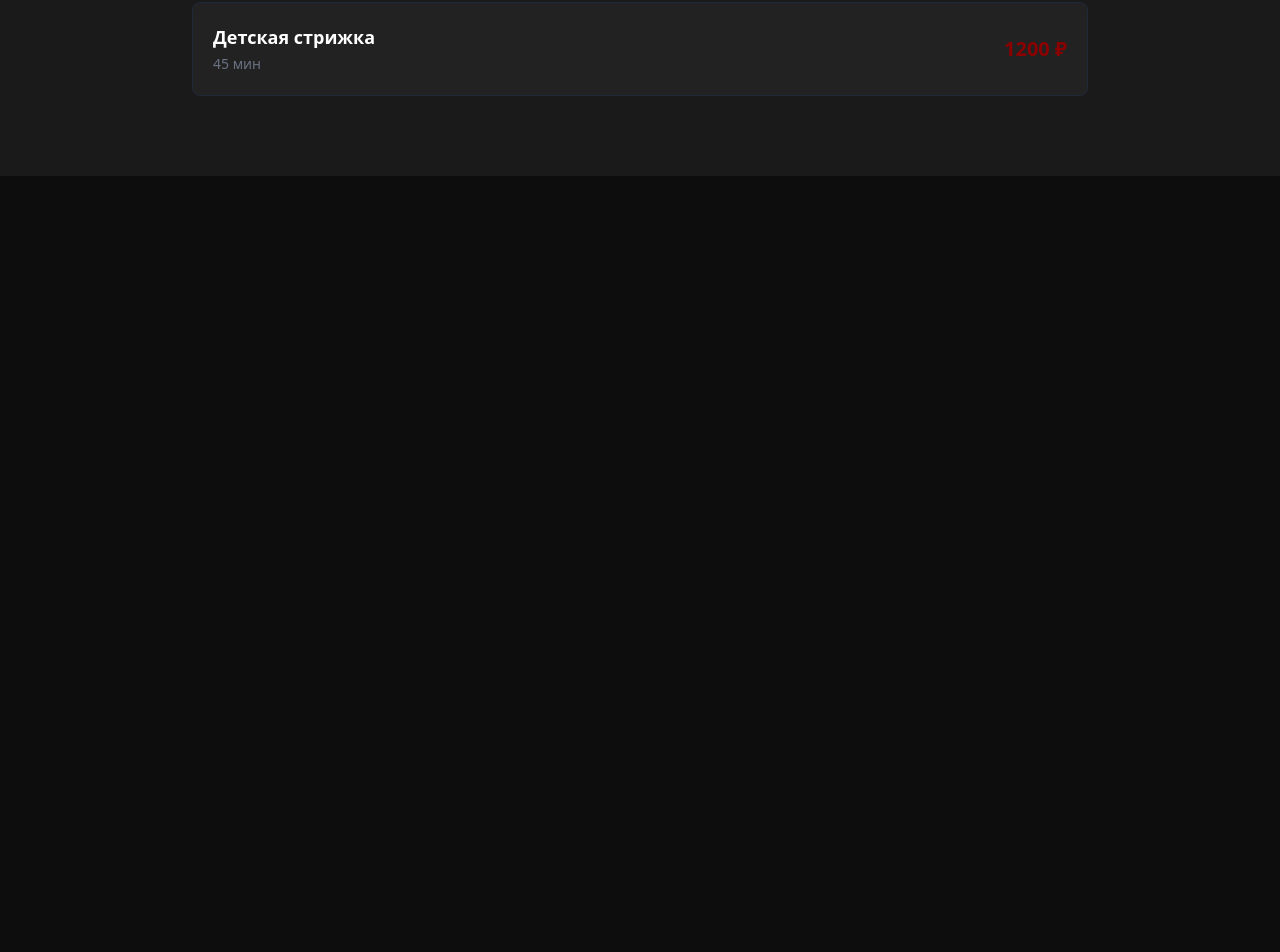
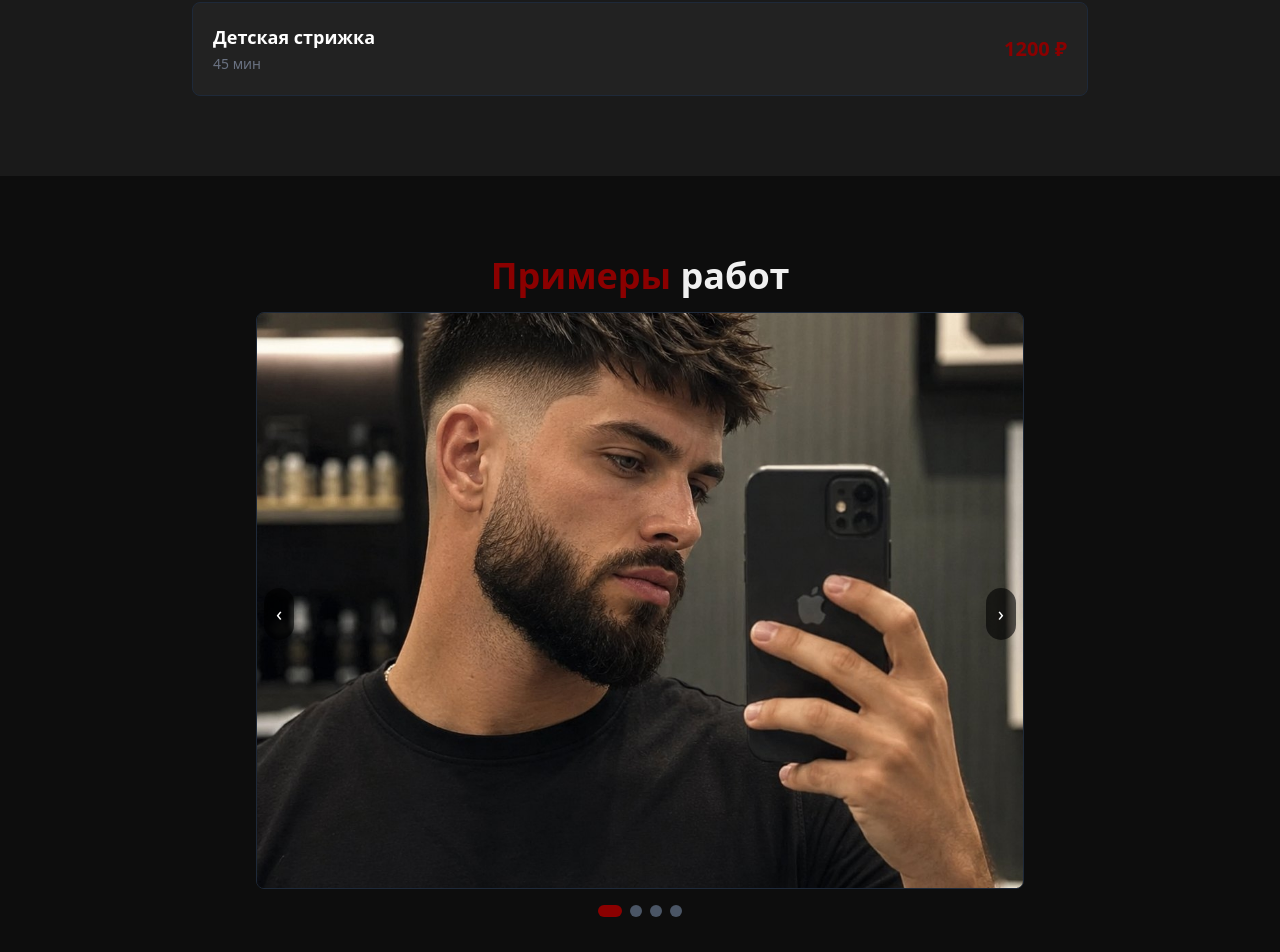
Before and after one commit to Max-IT04/valmoney_barbershop, a Next.js app: page / in a window 1280 px wide. Shown: the part 1336-2288 px from the top of the page. Before the commit the page ends 1512 px from the top, so only its background shows below. Built offline with nearby package versions, Linux system fonts and the light colour scheme.

Commit message:
добавлена секция Примеры работ

```diff
--- a/app/page.tsx
+++ b/app/page.tsx
@@ -1,4 +1,5 @@
 import Hero from "@/components/sections/Hero";
+import Portfolio from "@/components/sections/Portfolio";
 import Services from "@/components/sections/Services";
 
 export default function Home() {
@@ -6,6 +7,7 @@ export default function Home() {
     <main className="flex-1">
       <Hero />
       <Services />
+      <Portfolio />
     </main>
   );
 }
--- a/components/sections/Portfolio.tsx
+++ b/components/sections/Portfolio.tsx
@@ -7,6 +7,75 @@ export default function Portfolio() {
   const [current, setCurrent] = useState(0);
 
   const slides = [
+    { src: "/portfolio/1.jpg", alt: "Работа 1"},
+    { src: "/portfolio/1.jpg", alt: "Работа 1"},
+    { src: "/portfolio/1.jpg", alt: "Работа 1"},
+    { src: "/portfolio/1.jpg", alt: "Работа 1"},
+  ];
 
-  ]
+  const nextSlide = () => {
+    setCurrent((prev) => (prev + 1) % slides.length);
+  };
+
+  const prevSlide = () => {
+    setCurrent((prev) => (prev - 1 + slides.length) % slides.length);
+  }
+
+  return (
+  <section className="py-20 px-4 md:px-8 lg:px-16 bg-[#0d0d0d]">
+      <div className="max-w-3xl mx-auto">
+        <h2 className="text-3xl md:text-4xl font-bold text-center mb-4">
+          <span className="text-[#8B0000]">Примеры</span> работ
+        </h2>
+
+        <div className="relative">
+          {/* Слайдер */}
+          <div className="overflow-hidden rounded-lg border border-gray-800">
+            <div
+              className="flex transition-transform duration-500 ease-in-out"
+              style={{ transform: `translateX(-${current * 100}%)` }}
+            >
+              {slides.map((slide, idx) => (
+                <div key={idx} className="min-w-full aspect-[4/3] bg-[#1a1a1a] relative">
+                  <Image
+                    src={slide.src}
+                    alt={slide.alt}
+                    fill
+                    className="object-cover"
+                  />
+                </div>
+              ))}
+            </div>
+          </div>
+
+          {/* Кнопки */}
+          <button
+            onClick={prevSlide}
+            className="absolute left-2 top-1/2 -translate-y-1/2 bg-black/60 text-white p-3 rounded-full hover:bg-black/80 transition-all text-xl"
+          >
+            ‹
+          </button>
+          <button
+            onClick={nextSlide}
+            className="absolute right-2 top-1/2 -translate-y-1/2 bg-black/60 text-white p-3 rounded-full hover:bg-black/80 transition-all text-xl"
+          >
+            ›
+          </button>
+
+          {/* Индикаторы */}
+          <div className="flex justify-center gap-2 mt-4">
+            {slides.map((_, idx) => (
+              <button
+                key={idx}
+                onClick={() => setCurrent(idx)}
+                className={`w-3 h-3 rounded-full transition-all ${
+                  current === idx ? "bg-[#8B0000] w-6" : "bg-gray-600"
+                }`}
+              />
+            ))}
+          </div>
+        </div>
+      </div>
+    </section>
+  )
 }
```
Also changed, not shown: public/portfolio/1.jpg (added).
